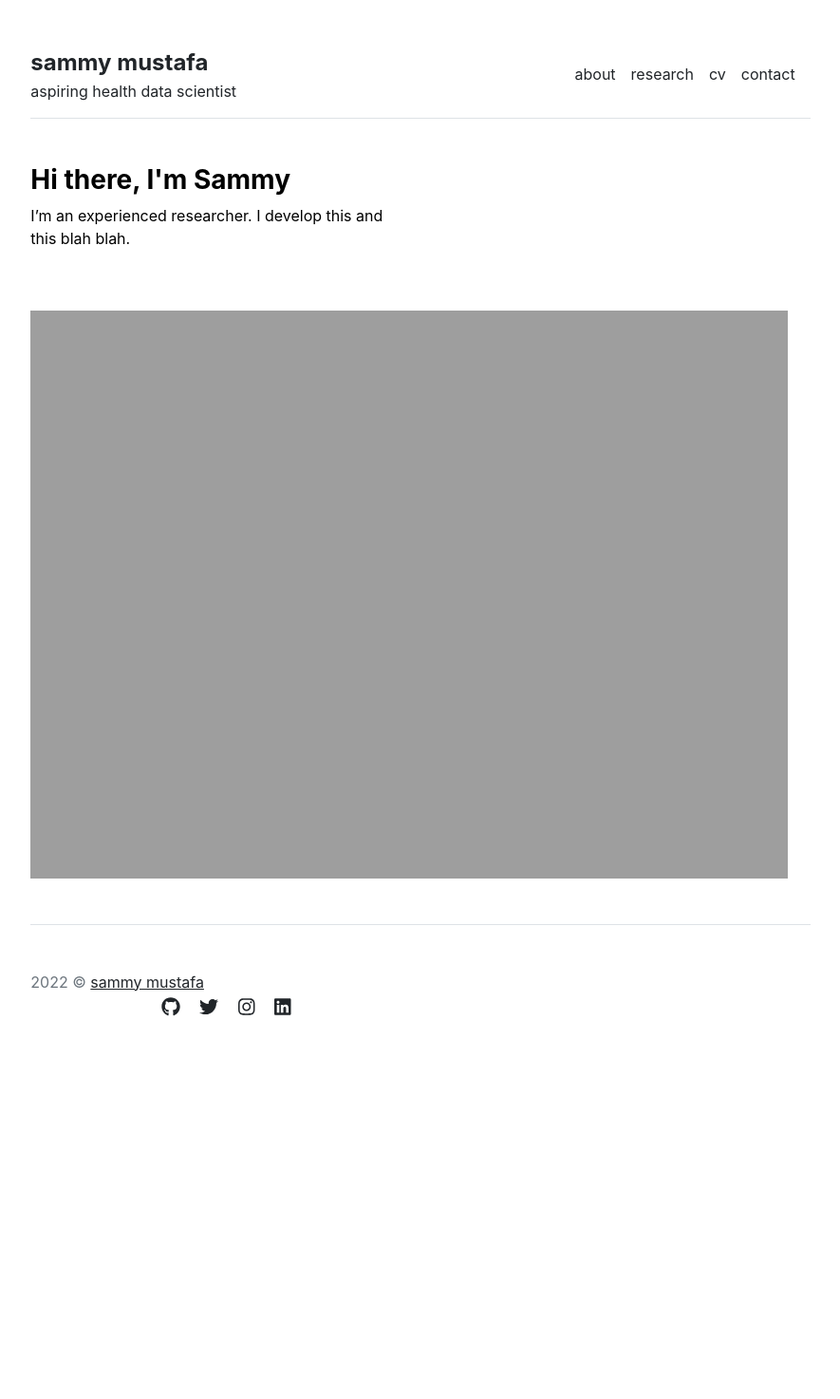
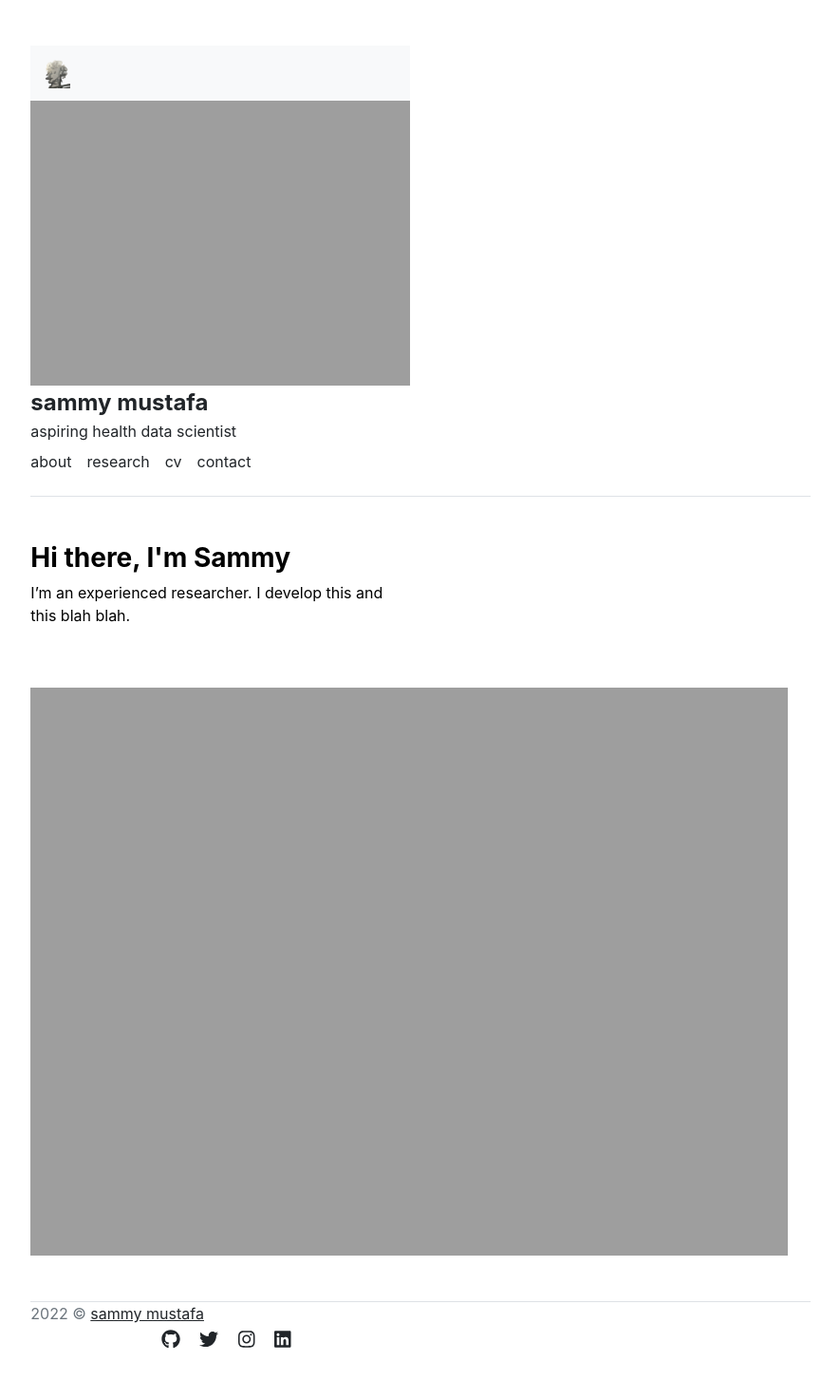
Before and after one commit to sammymustafa/sammymustafa.github.io, a Jekyll site: the page built from index.md, in a window 1280 px wide. Shown: the whole page at 95% size, without its empty margins (197-1082 px from the left). Built offline with Jekyll 4.4.1, drawn with Linux system fonts in a browser that asks for light colours; before the commit the page ends 1172 px from its top, so only the background shows below that.

Commit message:
header and footer

```diff
--- a/_config.yml
+++ b/_config.yml
@@ -3,3 +3,4 @@ baseurl: # the subpath of your site, e.g. /blog
 logo: /assets/other_icon.png
 title: "sammy mustafa" # the name of your site, e.g. ACME Corp.
 description: "aspiring health data scientist"
+logo: "/assets/other_icon.png"
--- a/_includes/footer.html
+++ b/_includes/footer.html
@@ -1,4 +1,4 @@
-<footer class="pt-5 my-5 text-muted border-top">
+<footer class="text-muted border-top">
   <div class="copyright">{{site.time | date: '%Y'}} &copy; <a href="/">{{site.title}}</a></div>
   <div class="col-md-4 text-end social-media-icons">
     {% for item in site.data.settings.social %}
--- a/_includes/header.html
+++ b/_includes/header.html
@@ -1,5 +1,16 @@
 <header class="d-flex flex-column flex-md-row align-items-center pb-3 mb-5 border-bottom">
   <div>
+  <nav class="navbar navbar-light bg-light">
+    <div class="container">
+        <a class="navbar-brand" href="#">
+            <img src="assets/other_icon.png"
+                 height="30"
+                 alt="MDB Logo"
+                 loading="lazy" />
+        </a>
+    </div>
+</nav>
+    <div class="col-md-8"><img src="{{ site.github.url }}/assets/img/me.jpeg" alt="Me" width = "150%">
     <a href="{{ site.github.url }}/" class="d-flex align-items-center text-decoration-none">
       <span class="fs-4 fw-bold">{{ site.title }}</span>
     </a>
```
